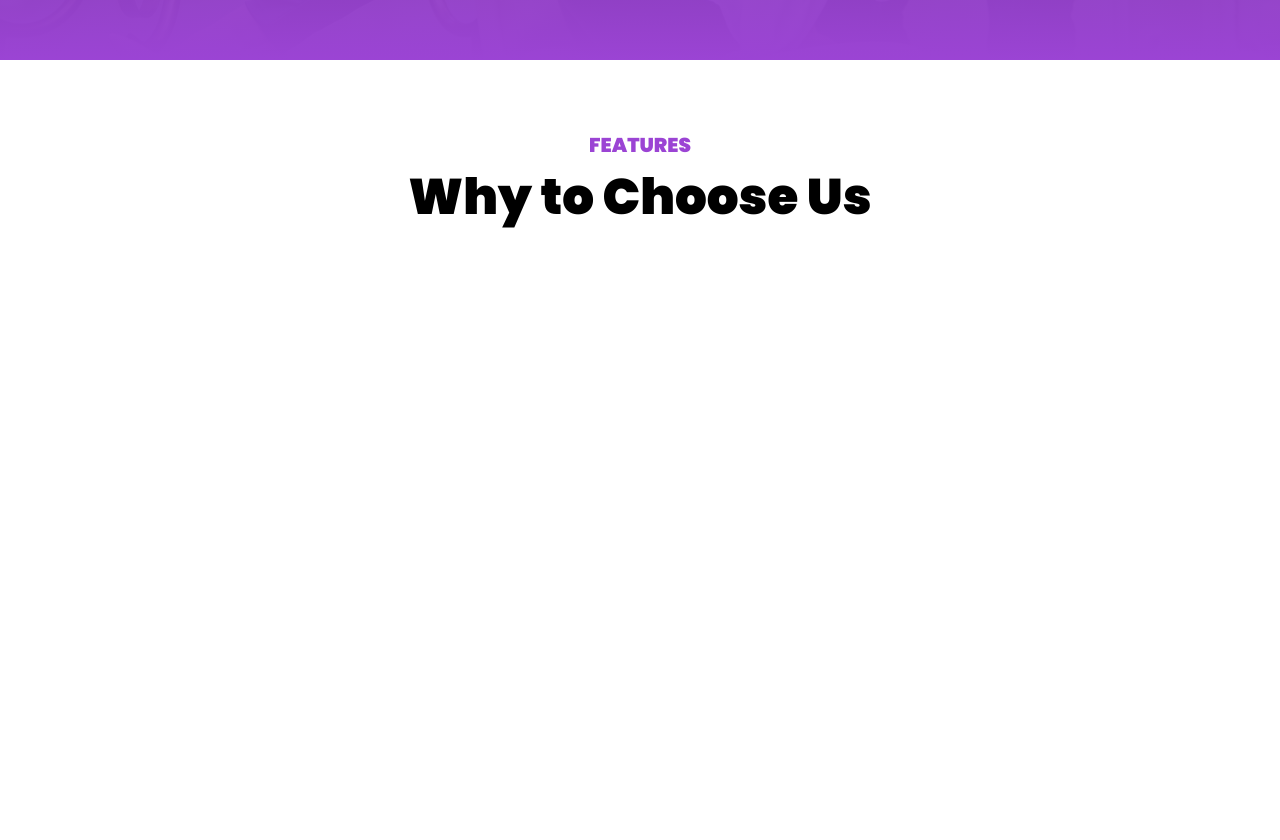
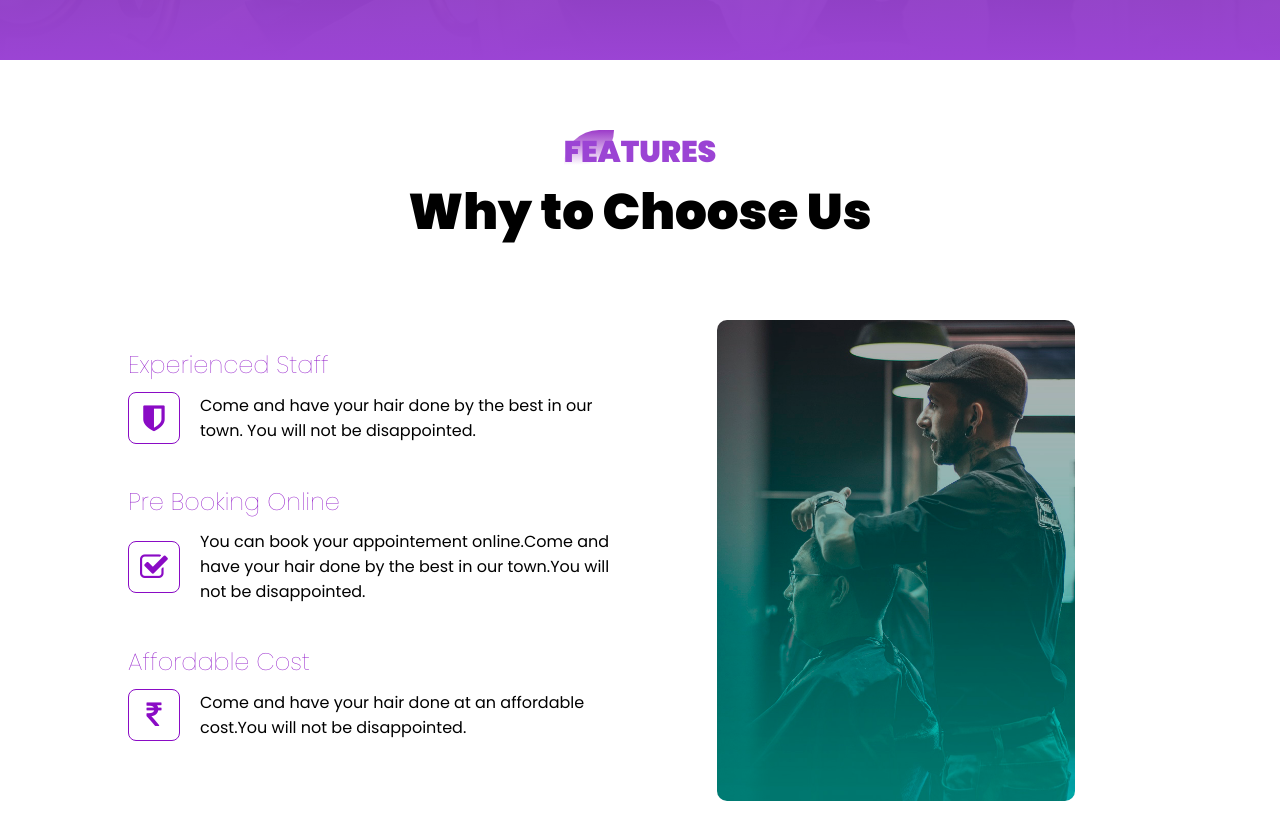
Before and after one commit to mariegrace31/hairsalonwebsite_exercise, a plain HTML site: page index.html in a window 1280 px wide. Shown: the part 740-1580 px from the top of the page. Before the commit the page ends 1115 px from the top, so only its background shows below. Drawn offline with Linux system fonts and the light colour scheme.

Commit message:
fifth commit

```diff
--- a/index.html
+++ b/index.html
@@ -6,6 +6,7 @@
     <meta name="viewport" content="width=device-width, initial-scale=1.0">
     <title>Hair salon website</title>
     <link rel="stylesheet" href="style.css">
+    <link rel="stylesheet" href="https://stackpath.bootstrapcdn.com/font-awesome/4.7.0/css/font-awesome.min.css">
     <link href="https://fonts.googleapis.com/css2?family=Kaushan+Script&family=Playfair+Display&family=Poppins:ital,wght@0,100;0,200;0,400;0,500;0,900;1,100;1,200;1,300;1,900&display=swap" rel="stylesheet">
 </head>
 <body>
@@ -40,7 +41,43 @@
         <p>FEATURES</p>
         <h1>Why to Choose Us</h1>
     </div>
+    <div class="feature-box">
+        <div class="features">
+            <h1>Experienced Staff</h1>
+            <div class="features-desc">
+                <div class="feature-icon">
+                    <i class="fa fa-shield"></i>
+                </div>
+                <div class="feature-text">
+                    <p>Come and have your hair done by the best in our town. You will not be disappointed.</p>
+                </div>
+            </div>
+            <h1>Pre Booking Online</h1>
+            <div class="features-desc">
+                <div class="feature-icon">
+                    <i class="fa fa-check-square-o"></i>
+                </div>
+                <div class="feature-text">
+                    <p>You can book your appointement online.Come and have your hair done by the best in our town.You will not be disappointed.</p>
+                </div>
+            </div>
+            <h1>Affordable Cost</h1>
+            <div class="features-desc">
+                <div class="feature-icon">
+                    <i class="fa fa-inr"></i>
+                </div>
+                <div class="feature-text">
+                    <p>Come and have your hair done at an affordable cost.You will not be disappointed.</p>
+                </div>
+            </div>
+        </div>
+        <div class="features-img">
+            <img src="images/barber-man.jpg">
+        </div>
+    </div>
 </section>
+<!--SERVICES-->
+
 
 
 
--- a/style.css
+++ b/style.css
@@ -101,6 +101,18 @@ nav ul li a{
         display: block;
         margin: 20px auto;
     }
+    .title-text h1{
+        font-size: 35px;
+    }
+    .features{
+        flex-basis: 100%;
+    }
+    .features-img{
+        flex-basis: 100%;
+    }
+    .features-img img{
+        width: 100%;
+    }
 }
 /*--Features--*/
 #features{
@@ -113,21 +125,69 @@ nav ul li a{
 }
 .title-text p{
     margin: auto;
-    font-size: 20px;
+    font-size: 30px;
     color:rgb(155, 68, 212) ;
     font-weight: bold;
+    position: relative;
+    z-index: 1;
     display: inline-block;
 }
 .title-text p::after{
     content: '';
     width: 50px;
     height: 35px;
-    background: linear-gradient(#660195,#fff);
+    background: linear-gradient(#9c3bc9,#fff);
     position: absolute;
-    top: 0;
+    top: -20;
     left: 0;
     z-index: -1;
+    border-top-left-radius: 35px;
+    border-bottom-right-radius: 35px;
 }
 .title-text h1{
     font-size: 50px;
 }
+.feature-box{
+    width: 80%;
+    margin: auto;
+    display: flex;
+    flex-wrap: wrap;
+    align-items: center;
+    text-align: center;
+}
+.features{
+    flex-basis: 50%;
+}
+.features-img{
+    flex-basis: 50%;
+    margin: auto;
+}
+.features-img img{
+    width: 70%;
+    border-radius: 10px;
+}
+.features h1{
+    text-align: left;
+    margin-bottom: 10px;
+    font-weight: 100;
+    color: #8a0bc5;
+}
+.features-desc{
+    display: flex;
+    align-items: center;
+    margin-bottom: 40px;
+}
+.feature-icon .fa{
+    width: 50px;
+    height: 50px;
+    font-size: 30px;
+    line-height: 50px;
+    border-radius: 8px;
+    color: #8a0bc5;
+    border: 1px solid #8a0bc5;
+}
+.feature-text p{
+    padding: 0 20px;
+    text-align: initial;
+}
+/*SERVICES*/
```
